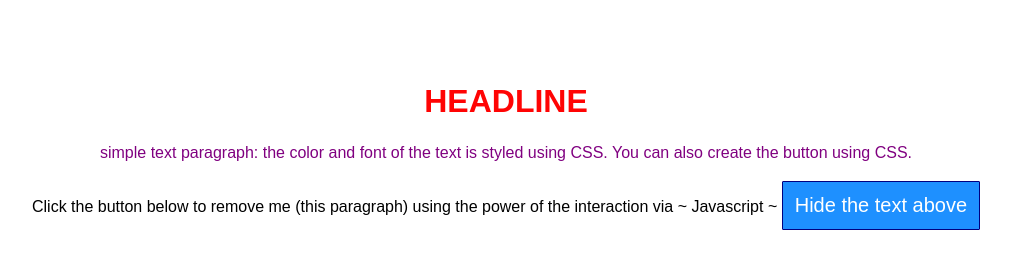
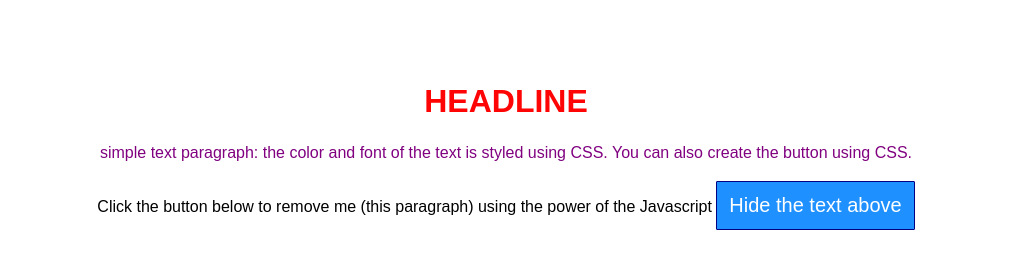
Before and after one commit to steffidol/hide-text-button, a plain HTML site: page index.html in a window 1280 px wide. Shown: the whole page, without its empty margins (134-1145 px from the left). Drawn offline with Linux system fonts and the light colour scheme.

Commit message:
first commit

```diff
--- a/index.html
+++ b/index.html
@@ -2,7 +2,7 @@
 <html lang="en">
   <head>
     <meta charset="UTF-8" />
-    <meta
+    <metagi
       name="viewport"
       content="width=device-width, initial-scale=1.0"
       <link
@@ -20,7 +20,7 @@
     </p>
     <p1>
       Click the button below to remove me (this paragraph) using the power of
-      the interaction via ~ Javascript ~
+      the Javascript
     </p1>
 
     <button>Hide the text above</button>
```
